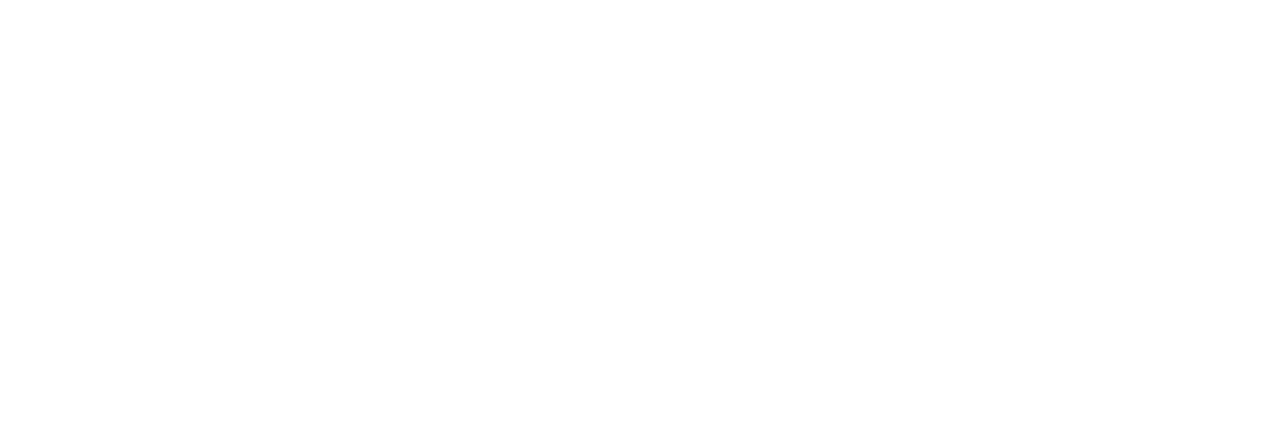
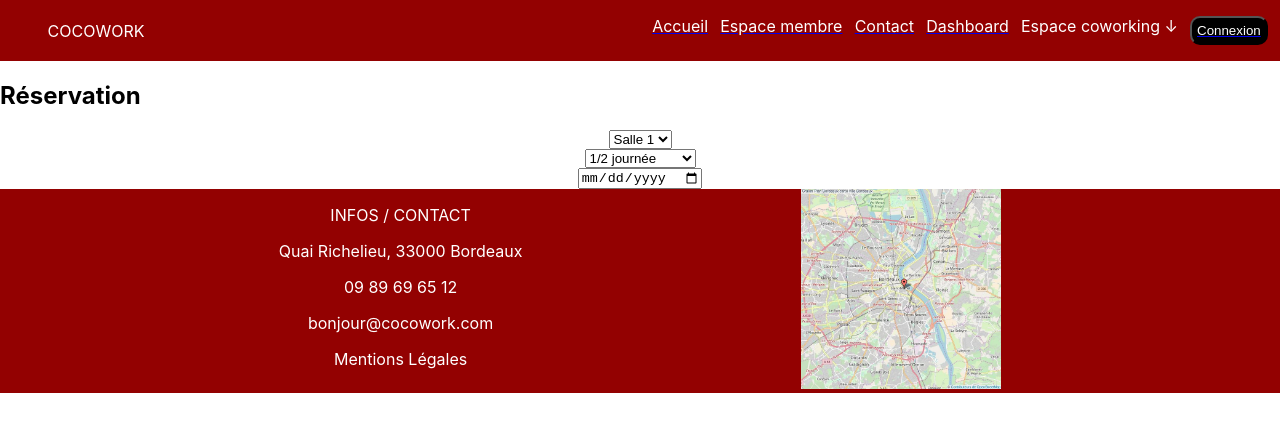
Before and after one commit to PaulineR7/cocowork_react, a React (Create React App) app: page /reservation in a window 1280 px wide. Before the commit this address had no page. Shown: the top 432 px of the page. Built offline with nearby package versions, Linux system fonts and the light colour scheme.

Commit message:
add page reservation and spacemember

```diff
--- a/src/App.js
+++ b/src/App.js
@@ -9,6 +9,8 @@
 import DashboardAdmin from './pages/admin/DashboardAdmin';
 import AdminUsersPage from './pages/admin/AdminUsersPage';
 import AdminMeetingRoom from './pages/admin/AdminMettingRoom';
+import ReservationPage from './pages/guest/ReservationPage';
+import SpaceMember from './pages/guest/SpaceMember';
 
 function App() {
   return (
@@ -22,6 +24,8 @@
         <Route path='/coworks' element={<CoworksPage />} />
         <Route path='/closedspace' element={<ClosedSpacePage />} />
         <Route path='/mettingroom' element={<MettingRoomPage />} />
+        <Route path='/reservation' element={<ReservationPage />} />
+        <Route path='/spacemember' element={<SpaceMember />} />
 
                   {/* ROUTES ADMIN */}
         <Route path='/admin' element={<DashboardAdmin />} />
--- a/src/components/Header.jsx
+++ b/src/components/Header.jsx
@@ -14,7 +14,7 @@
             <div className='logo'>Cocowork</div>
             <ul className='ul-header'>
                 <Link to='/'><li>Accueil</li></Link>
-                <li>Espace membre</li>
+                <Link to="/spacemember"><li>Espace membre</li></Link>
                 <Link to='/contact' ><li>Contact</li></Link>
                 <Link to='/admin'><li>Dashboard</li></Link>
                 <li onClick={handleClick} className='menu-with-submenu'>Espace coworking &#8595;
--- a/src/pages/admin/AdminUsersPage.jsx
+++ b/src/pages/admin/AdminUsersPage.jsx
@@ -1,8 +1,11 @@
+import { useState } from "react";
 import Footer from "../../components/Footer";
 import Header from "../../components/Header";
 import './../admin/style/AdminUsersPage.scss';
 
 function AdminUsersPage() {
+
+
     return(
         <>
         <Header />
--- a/src/pages/guest/MettingRoomPage.jsx
+++ b/src/pages/guest/MettingRoomPage.jsx
@@ -1,3 +1,4 @@
+import { Link } from 'react-router-dom';
 import Footer from '../../components/Footer';
 import Header from '../../components/Header';
 import '../guest/style/MettingRoomPage.scss';
@@ -12,7 +13,7 @@
                 <h3>Salle privée 1</h3>
                 <p>Description</p>
                 <p>Prix</p>
-                <button className="btn">Réserver</button>
+                <Link to='/reservation'><button className="btn">Réserver</button></Link>
             </article>
         </section>
         <Footer />
--- /dev/null
+++ b/src/pages/guest/ReservationPage.jsx
@@ -0,0 +1,37 @@
+import Footer from "../../components/Footer";
+import Header from "../../components/Header";
+
+function ReservationPage() {
+    return(
+        <>
+        <Header />
+
+        <section>
+            <h2>Réservation</h2>
+            <form>
+
+                <label>
+                    <select>
+                        <option value="1">Salle 1</option>
+                        <option value="2">Salle 2</option>
+                        <option value="3">Salle 3</option>
+                    </select>
+                </label>
+                <label>
+                    <select>
+                        <option>1/2 journée</option>
+                        <option>journée entière</option>
+                    </select>
+                </label>
+                <label>
+                    <input type="date" name='period'/>
+                </label>
+            </form>
+        </section>
+
+        <Footer />
+        </>
+    )
+}
+
+export default ReservationPage;
--- /dev/null
+++ b/src/pages/guest/SpaceMember.jsx
@@ -0,0 +1,7 @@
+function SpaceMember() {
+    return(
+        <p>page membre</p>
+    )
+}
+
+export default SpaceMember;
```
Also changed, not shown: src/components/Pagination.js (added).
